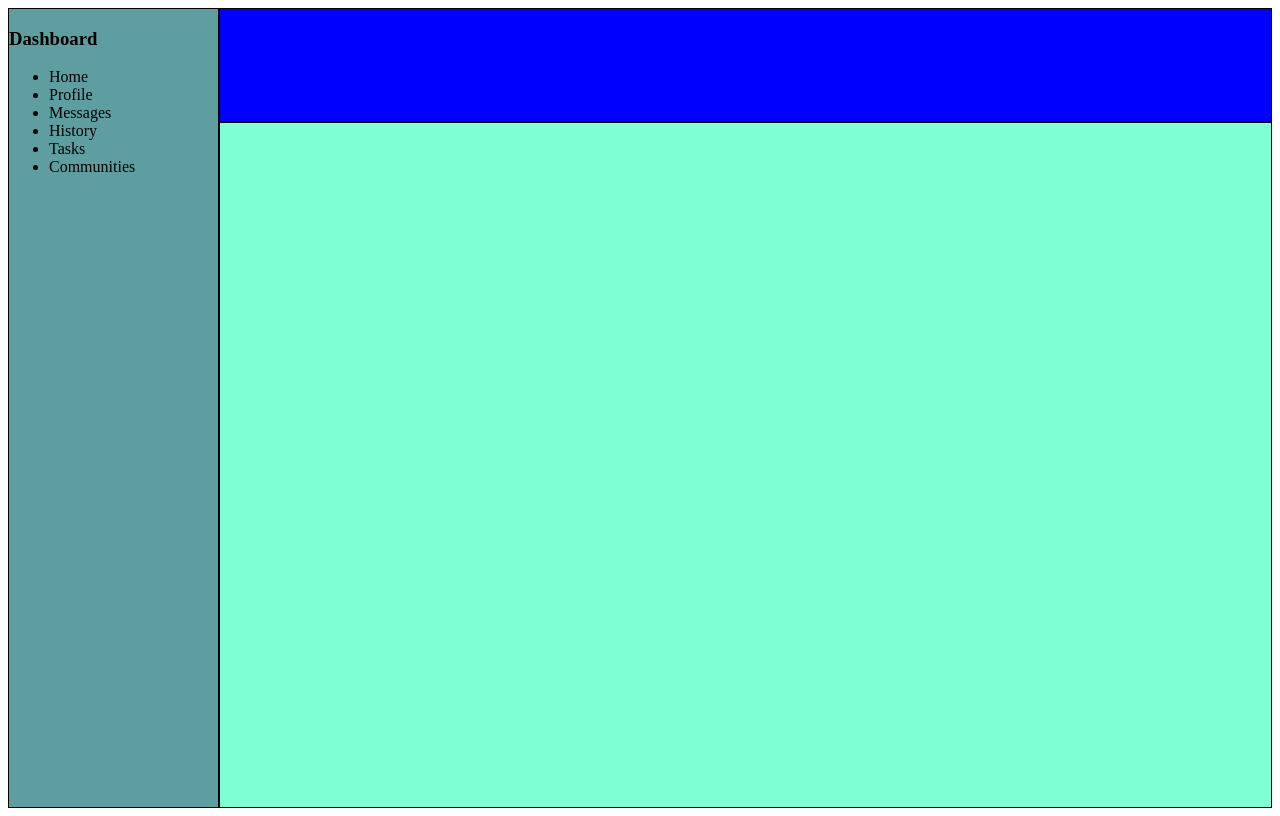
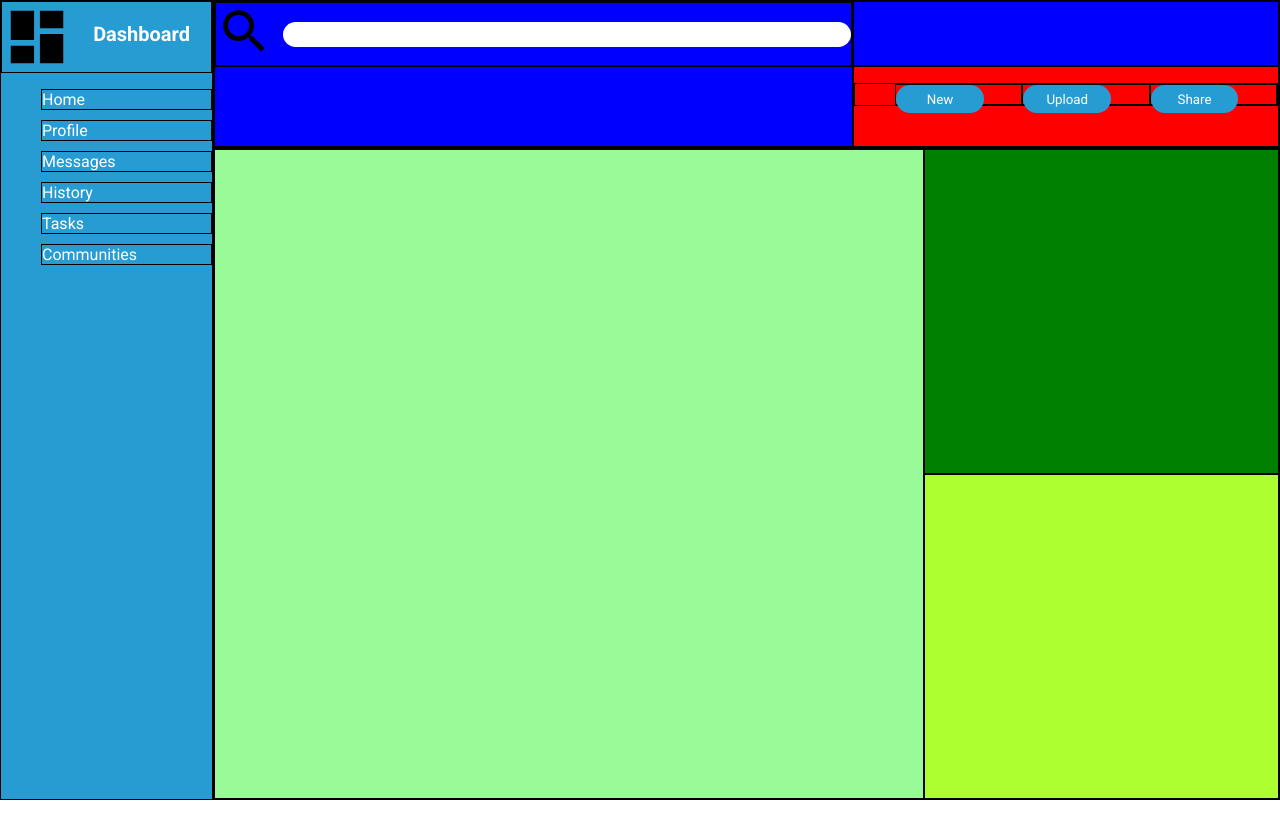
Before and after one commit to cyanryann/odin-admin, a plain HTML site: page index.html in a window 1280 px wide. Drawn offline with Linux system fonts and the light colour scheme.

Commit message:
defining header and sidebar

```diff
--- a/index.html
+++ b/index.html
@@ -9,10 +9,40 @@
 <body>
     <div class="container">
         <div class="header">
+            <div class="search">
+                <form class="searchcontainer">
+                    <label for="sbar">
+                        <img src="resources/magnify.svg"">
+                    </label>
+                    <input type="search" id="sbar">
+                </form>
+            </div>
+            <div class="account">
 
+            </div>
+            <div class="greeting">
+
+            </div>
+            <div class="post">
+                <ul>
+                    <li>
+                        <button>New</button>
+                    </li>
+                    <li>
+                        <button>Upload</button>
+                    </li>
+                    <li>
+                        <button>Share</button>
+                    </li>
+                </ul>
+            </div>
         </div>
         <div class="sidebar">
-            <h3>Dashboard</h3>
+            <div class="logo">
+                <img src="resources/view-dashboard.svg">
+                <h3>Dashboard</h3>
+            </div>
+
             <ul>
                 <li>Home</li>
                 <li>Profile</li>
@@ -23,7 +53,15 @@
             </ul>
         </div>
         <div class="main-content">
+            <div class="projects">
 
+            </div>
+            <div class="announcements">
+
+            </div>
+            <div class="trending">
+
+            </div>
         </div>
     </div>
 </body>
--- a/style.css
+++ b/style.css
@@ -1,27 +1,113 @@
+@import url('https://fonts.googleapis.com/css2?family=Roboto:ital,wght@0,100..900;1,100..900&display=swap');
+* {
+    font-family: "Roboto";
+}
+body {
+    margin: 0;
+}
 .container {
     display: grid;
     width: 100%;
     height: 100vh;
     background-color: black;
     grid-template-columns: 1fr 5fr;
-    grid-template-rows: 1fr 6fr;
+    grid-template-rows: 1fr 7fr;
 }
 .container > div {
     border: 1px black solid;
 }
+.container > div > div {
+    border: 1px black solid;
+}
+.searchcontainer {
+    display: grid;
+    grid-template-columns: 1fr 10fr;
+    grid-template-rows: 1fr;
+    align-items: center;
+    border: black 1px solid;
+    height: 100%;
+    gap: 10px
+}
+.searchcontainer label {
+    align-self: center;
+    height: 100%;
+}
+.searchcontainer input {
+    height: 40%;
+    border-radius: 20px;
+    border: none;
+}
 .header {
     background-color: blue;
     grid-column: 2 / 3;
+    display: grid;
+    grid-template-columns: 3fr 2fr;
+    grid-template-rows: 4fr 5fr;
+}
+.post {
+    background-color: red;
+}
+.post ul {
+    display: grid;
+    list-style-type: none;
+    grid-template-columns: 1fr 1fr 1fr;
+
+    border: 1px black solid;
+}
+li {
+    border: black 1px solid
+}
+button {
+    background-color: rgb(39, 156, 211);
+    color: white;
+    width: 70%;
+    height: 150%;
+    border-radius: 20px;
+    border: none;
 }
 .sidebar {
-    background-color: cadetblue;
+    background-color: rgb(39, 156, 211);
+    color: white;
     grid-column: 1 / 2;
     grid-row: 1 / 3;
 
 }
-
+.logo {
+    display: grid;
+    grid-template-columns: 1fr 2fr;
+    grid-template-rows: 1fr;;
+}
+.logo img {
+    color:white;
+}
+.sidebar h3 {
+    text-align: center;
+    font-size: 20px;
+}
+.sidebar ul {
+    list-style-type: none;
+    display: grid;
+    gap: 10px;
+}
 .main-content {
     background-color: aquamarine;
     grid-column: 2 / 3;
     grid-row: 2 / 3;
+    display: grid;
+    grid-template-columns: 2fr 1fr;
+    grid-template-rows: 1fr 1fr ;
 }
+.projects {
+    background-color: palegreen;
+    grid-column: 1 / 2;
+    grid-row: 1 / 3;
+}
+.announcements {
+    background-color: green;
+    grid-column: 2 / 3;
+}
+.trending {
+    background-color: greenyellow;
+    grid-column: 2 / 3;
+    grid-row: 2 / 3;
+}
```
Also changed, not shown: resources/magnify.svg (added), resources/view-dashboard.svg (added).
